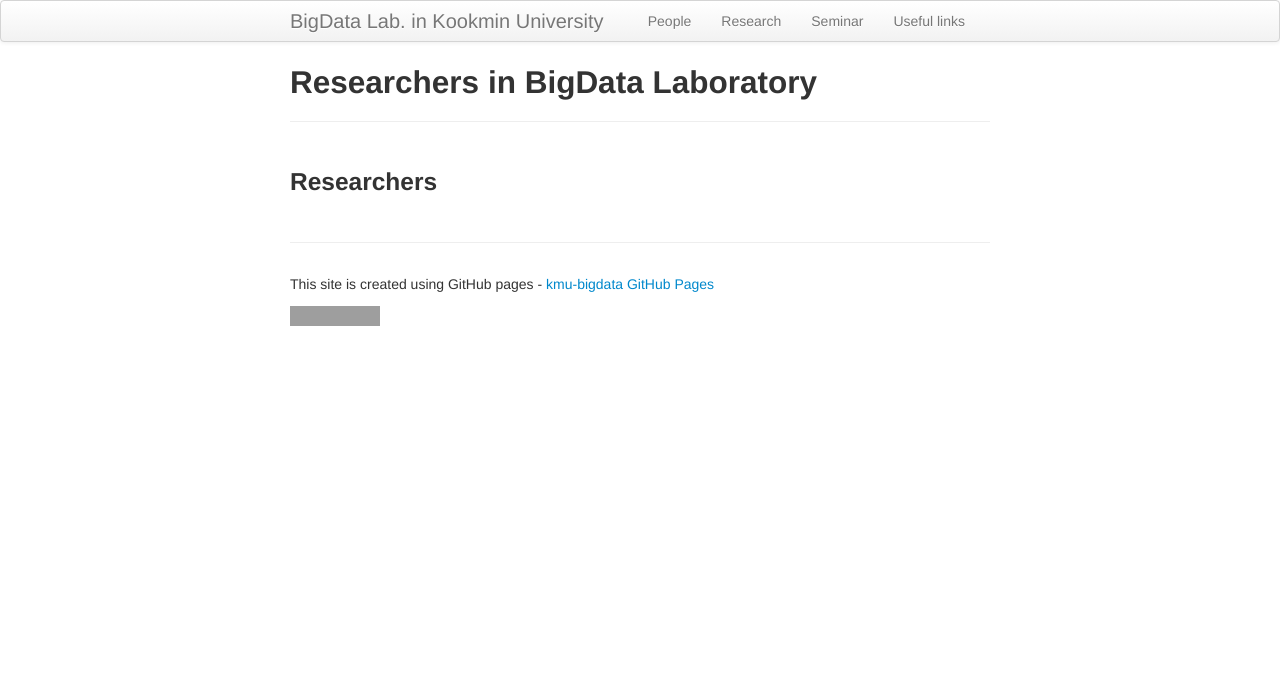
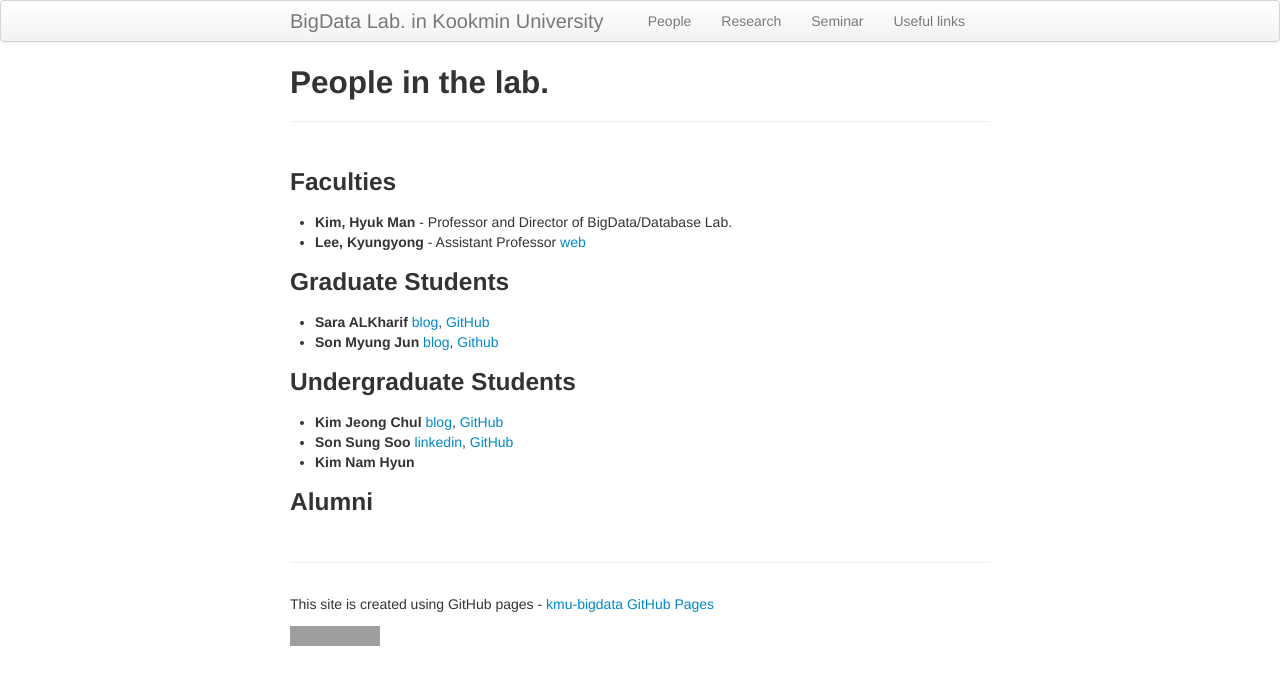
Before and after one commit to ddps-lab/kmu-bigdata.github.io, a Jekyll site: the page built from people/index.md, in a window 1280 px wide. Shown: the top 685 px of the page. Built offline with Jekyll 4.4.1, drawn with Linux system fonts in a browser that asks for light colours; grey boxes are pictures that could not be loaded.

Commit message:
update people

```diff
--- a/people/index.md
+++ b/people/index.md
@@ -1,7 +1,21 @@
 ---
 layout: page
-title: Researchers in BigData Laboratory
+title: People in the lab.
 tagline:
 description: who are in Lab.
 ---
-### Researchers
+### Faculties
+
+* **Kim, Hyuk Man** - Professor and Director of BigData/Database Lab.
+* **Lee, Kyungyong** - Assistant Professor [web](https://leeky.me)
+
+### Graduate Students
+* **Sara ALKharif** [blog](https://saraml.com/), [GitHub](https://github.com/sarah-Abdulaziz)
+* **Son Myung Jun** [blog](http://mjson.tistory.com/), [Github](https://github.com/mjaysonnn)
+
+### Undergraduate Students
+* **Kim Jeong Chul** [blog](http://jeongchul.tistory.com/), [GitHub](https://github.com/KimJungChul)
+* **Son Sung Soo** [linkedin](https://www.linkedin.com/in/sungsoo-son-ba8ba9122/), [GitHub](https://github.com/sungsu7437)
+* **Kim Nam Hyun**
+
+### Alumni
```
